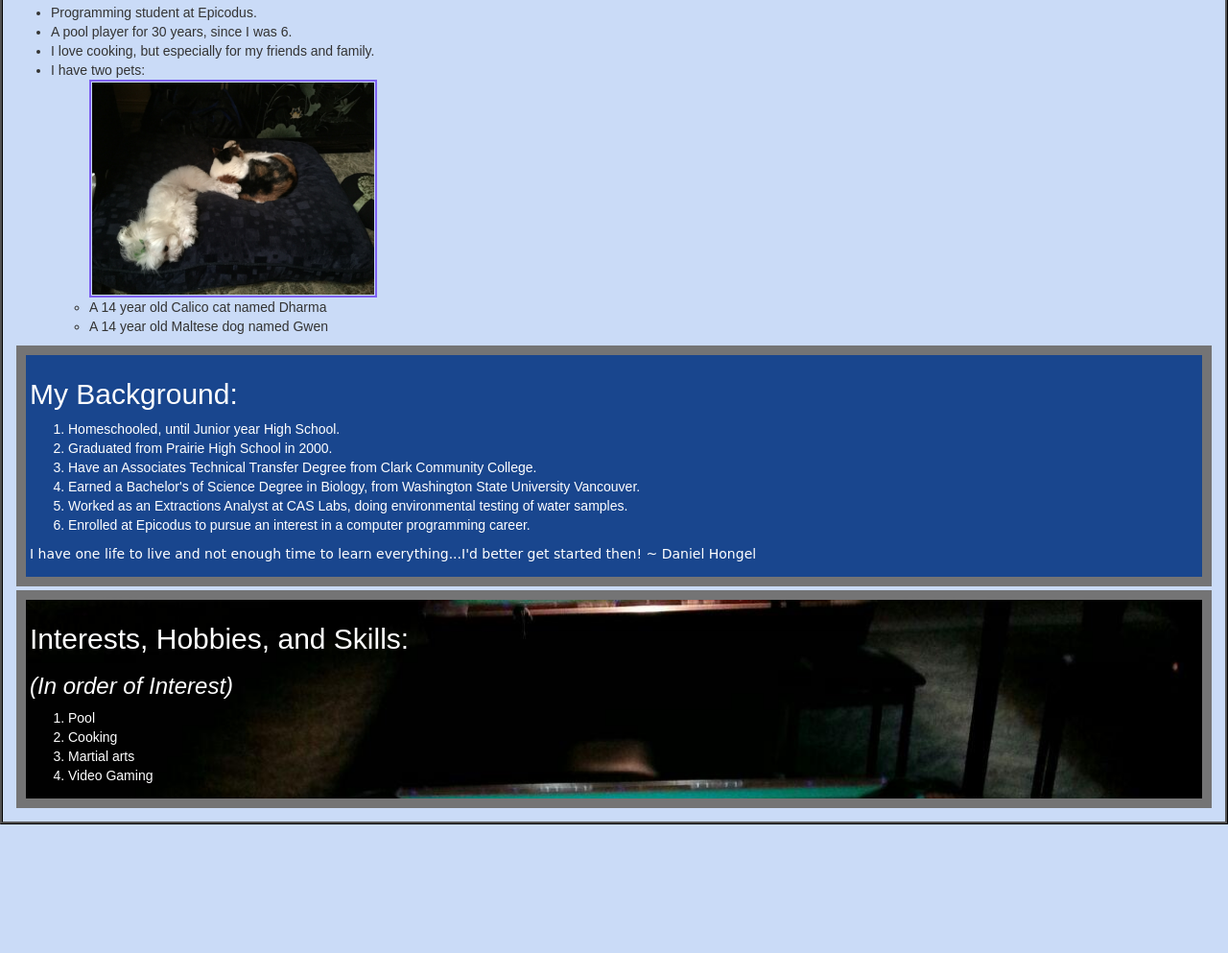
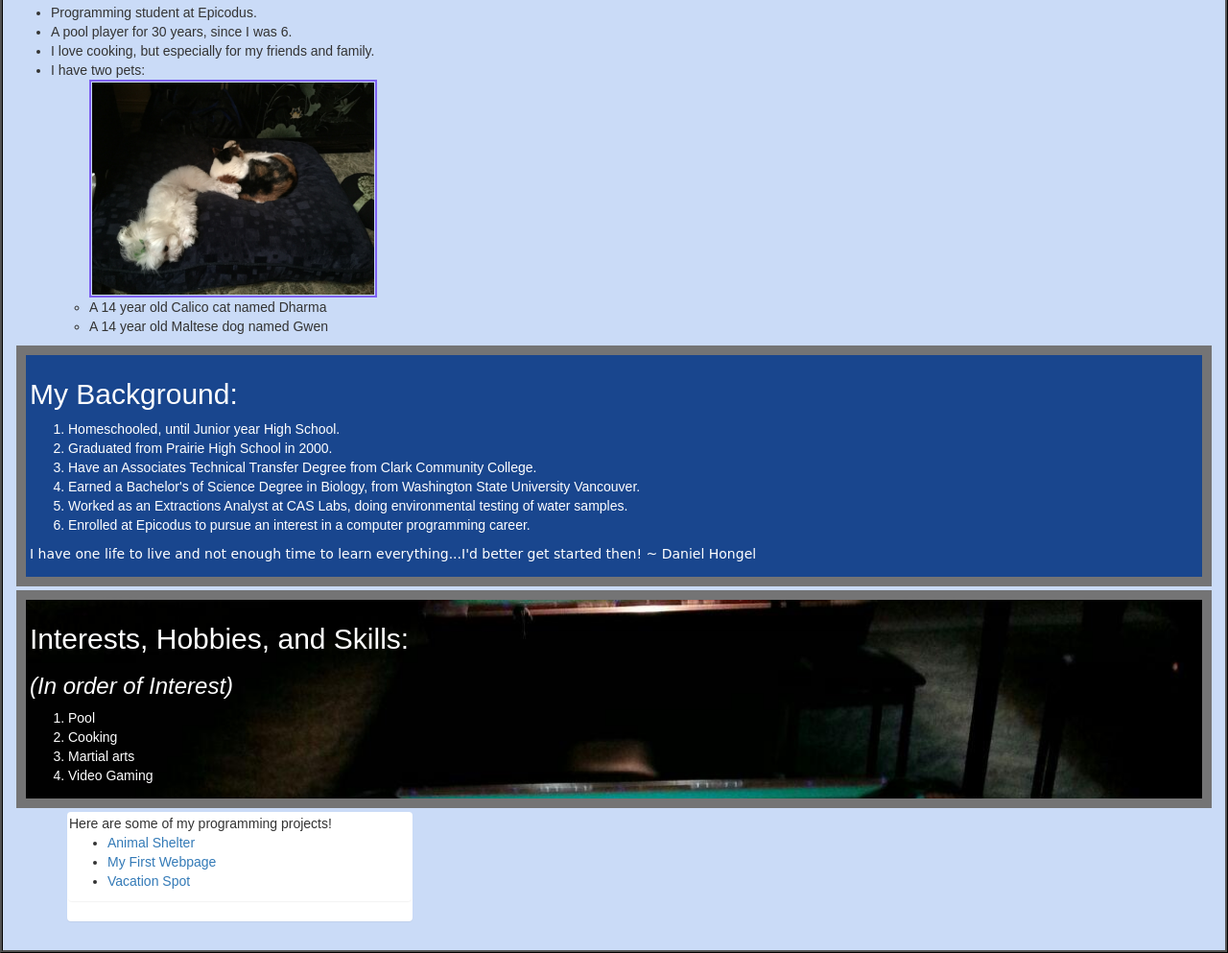
Before and after one commit to FatherofDharma/Independent-Project--Week-1--My-Portfolio-Project, a plain HTML site: page index.html in a window 1280 px wide. Shown: the part 369-1362 px from the top of the page at 96% size. Before the commit the page ends 1228 px from the top, so only its background shows below. Drawn offline with Linux system fonts and the light colour scheme.

Commit message:
add a projects section and links to their repositories.

```diff
--- a/index.html
+++ b/index.html
@@ -49,5 +49,23 @@
         </ol>
     </div>
 
+    <div class="container">
+      <div class="row">
+        <div class="col-md-4">
+          <div class="panel">
+            <div class="panel heading"
+                      <h2>Here are some of my programming projects!</h2>
+
+                      <ul>
+                        <li><a href="https://github.com/FatherofDharma/Animal-Shelter">Animal Shelter</a></li>
+                        <li><a href="https://github.com/FatherofDharma/my-first-webpage">My First Webpage</a></li>
+                        <li><a href="https://github.com/FatherofDharma/Vacation">Vacation Spot</a></li>
+                      </ul>
+            </div>
+          </div>
+        </div>
+      </div>
+    </div>
+
   </body>
 </html>
```
